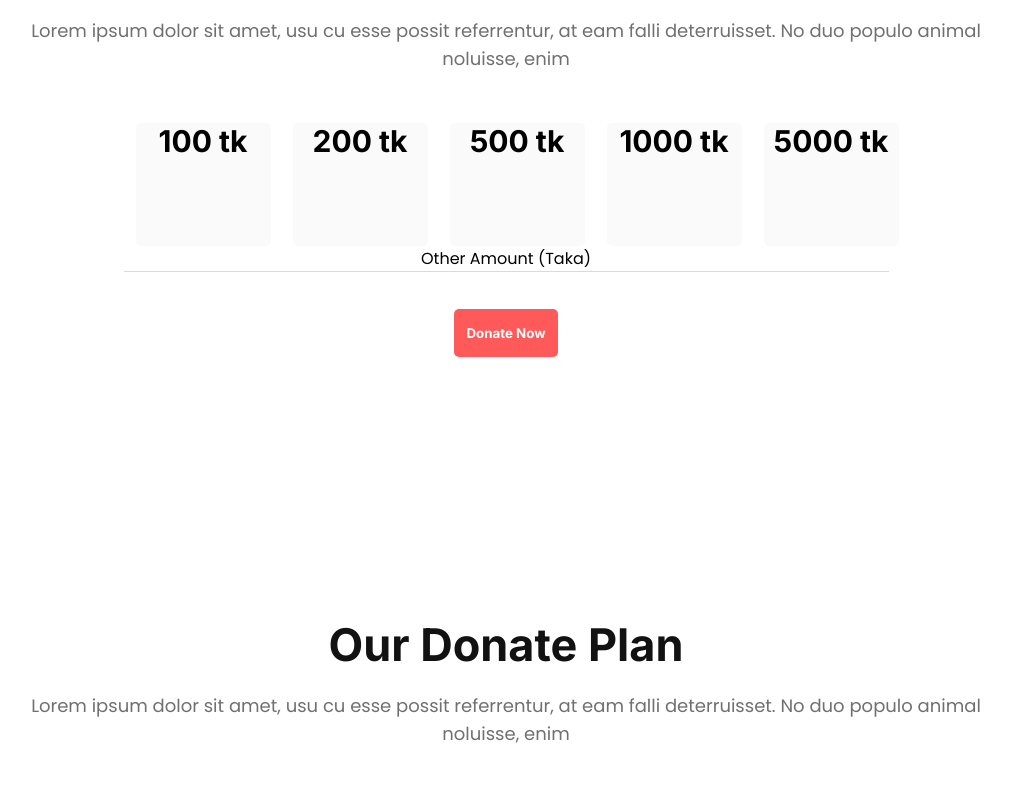
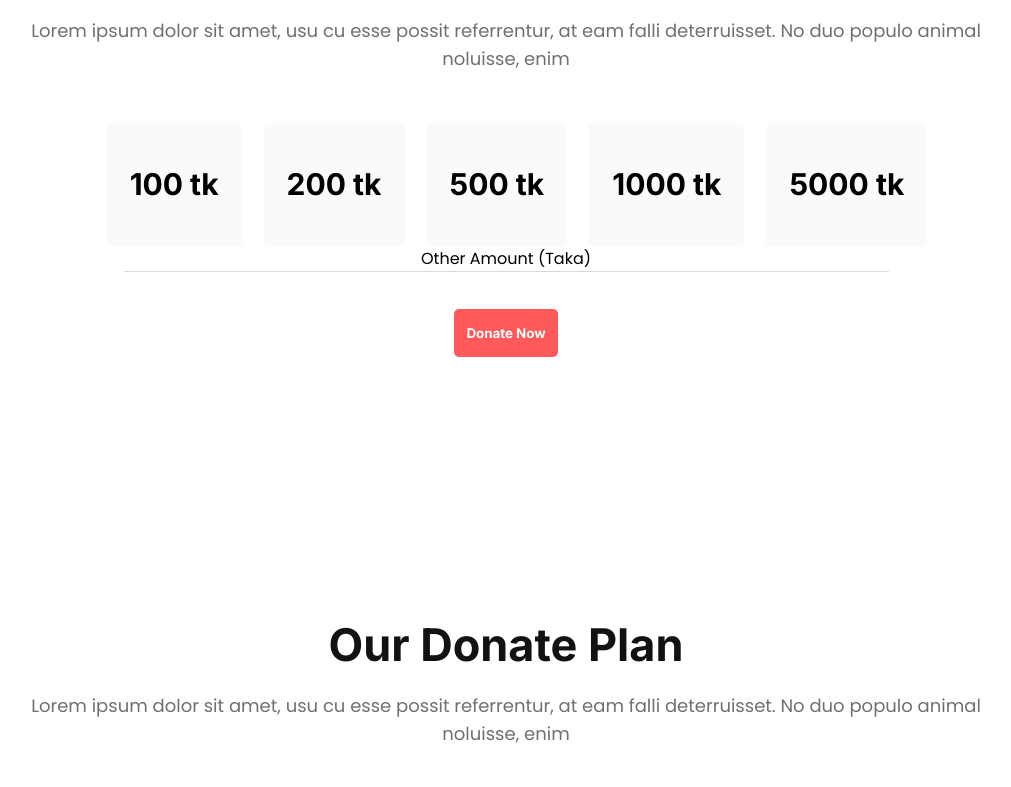
Before and after one commit to rabby-hasan-dev/donate-toady, a plain HTML site: page index.html in a window 1280 px wide. Shown: the part 1033-1820 px from the top of the page, without its empty margins (134-1145 px from the left). Drawn offline with Linux system fonts and the light colour scheme.

Commit message:
re-edit donate section

```diff
--- a/index.html
+++ b/index.html
@@ -72,11 +72,11 @@
                 deterruisset. No duo populo
                 animal noluisse, enim</p>
             <div class="amount-level">
-                <div class="amount"><span>100 tk</span></div>
-                <div class="amount"><span class="hover-bg">200 tk</span></div>
-                <div class="amount"><span>500 tk</span></div>
-                <div class="amount"><span>1000 tk</span></div>
-                <div class="amount"><span>5000 tk</span></div>
+                <div class="amount"><p>100 tk</p></div>
+                <div class="amount "><p>200 tk</p></div>
+                <div class="amount"><p>500 tk</p></div>
+                <div class="amount"><p>1000 tk</p></div>
+                <div class="amount"><p>5000 tk</p></div>
             </div>
 
             <div class="divide">
@@ -160,7 +160,7 @@
 
     <!-- footer part -->
     <footer>
-       <img  src="./Assets/images/footer.png" alt="footer-image">
+       <img  class="footer-image" src="./Assets/images/footer.png" alt="footer-image">
     </footer>
 
 
--- a/style/style.css
+++ b/style/style.css
@@ -138,16 +138,29 @@
 }
 
 #doante-sections .amount {
-    width: 135px;
-    height: 123px;
     border-radius: 5px;
     background: var(--bg-secondary);
     margin-left: 22px;
+    padding: 43px 23px 44px;
+    display: flex;
+    align-items: center;
+    justify-content: center;
 
 
 }
 
-#doante-sections .amount span {
+#doante-sections .amount:hover {
+    border-radius: 5px;
+    border: 2px solid #FF5959;
+    background: #FEE;
+    color: #FF5959;
+
+
+
+
+}
+
+#doante-sections .amount-level p {
     text-align: center;
     font-feature-settings: 'clig' off, 'liga' off;
     font-family: Inter;
@@ -156,7 +169,9 @@
     font-weight: 700;
     line-height: normal;
 
+
 }
+
 
 #doante-sections .divider {
     margin-bottom: 30px;
@@ -295,3 +310,8 @@
 
 
 /* ------footer ------- */
+
+.footer-image {
+    margin: 0 auto;
+    justify-content: center;
+}
```
